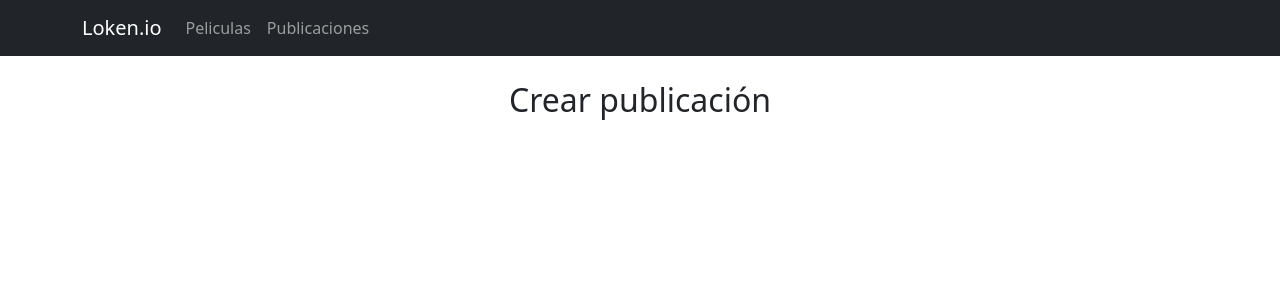
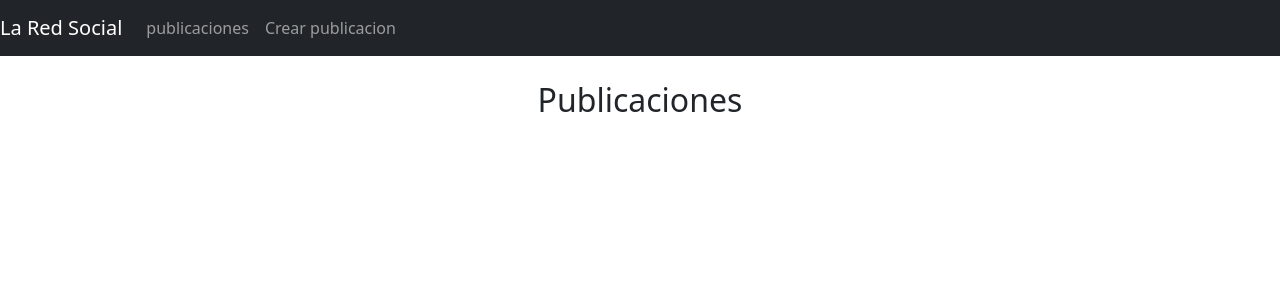
Before and after one commit to lokenmg/firebasefront, a React (Create React App) app: page / in a window 1280 px wide. Shown: the top 300 px of the page. Built offline with nearby package versions, Linux system fonts and the light colour scheme.

Commit message:
update nav

```diff
--- a/src/App.js
+++ b/src/App.js
@@ -1,7 +1,6 @@
 import React, {Component} from 'react';
 import './App.css';
-import { Navbar, Nav, Container } from 'react-bootstrap';
-import { Routes, Route } from "react-router-dom";
+import { Routes, Route, Link } from "react-router-dom";
 import "bootstrap/dist/css/bootstrap.min.css";
 
 import PeliculaTutorial from "./components/add-pelicula.component";
@@ -11,21 +10,26 @@ class App extends Component {
   render() {
     return (
       <div>
-<Navbar bg="dark" variant="dark" expand="lg">
-  <Container>
-    <Navbar.Brand href="#home">Loken.io</Navbar.Brand>
-    <Navbar.Toggle aria-controls="basic-navbar-nav" />
-    <Navbar.Collapse id="basic-navbar-nav">
-      <Nav className="me-auto">
-        <Nav.Link href="/peliculas">Peliculas</Nav.Link>
-        <Nav.Link href="/add">Publicaciones</Nav.Link>
-      </Nav>
-    </Navbar.Collapse>
-  </Container>
-</Navbar>
+        <nav className="navbar navbar-expand navbar-dark bg-dark">
+          <a href="/peliculas" className="navbar-brand">
+            La Red Social
+          </a>
+          <div className="navbar-nav mr-auto">
+            <li className="nav-item">
+              <Link to={"/peliculas"} className="nav-link">
+                publicaciones
+              </Link>
+            </li>
+            <li className="nav-item">
+              <Link to={"/add"} className="nav-link">
+                Crear publicacion
+              </Link>
+            </li>
+          </div>
+        </nav>
 
         <div className="container mt-3">
-          <h2>Crear publicación</h2>
+          <h2>Publicaciones</h2>
           <Routes>
             <Route path="peliculas" element={<PeliculasList/>} />
             <Route path="add" element={<PeliculaTutorial/>} />
```
